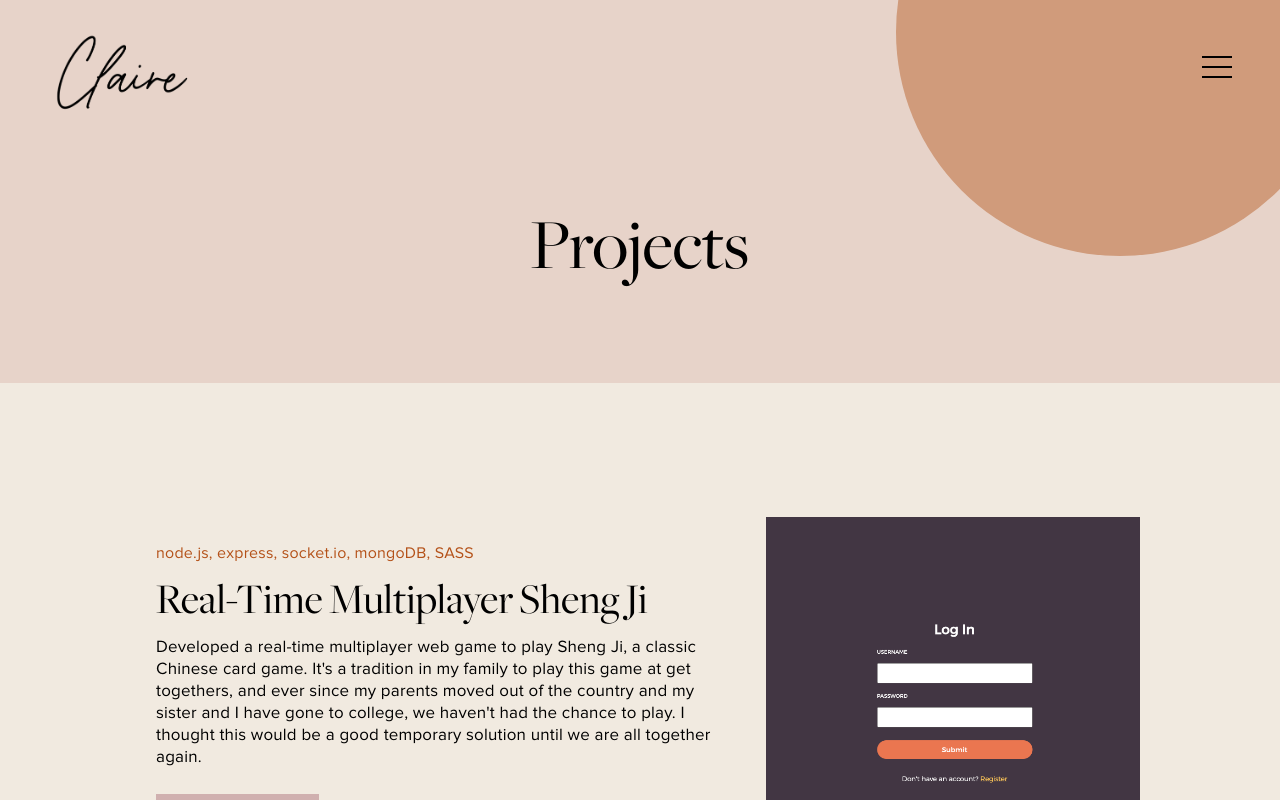
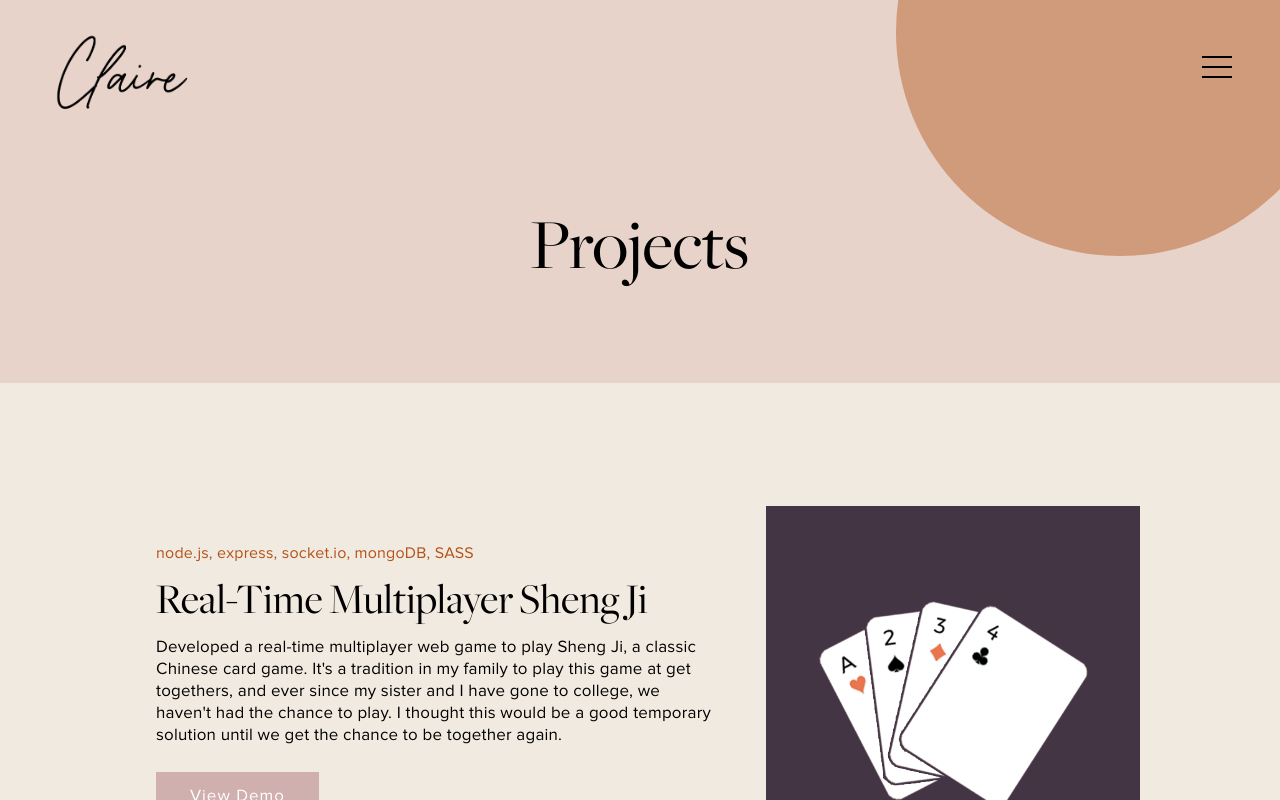
Before and after one commit to clawang/clawang.github.io, a React (Create React App) app: page /work in a window 1280 px wide. Built offline with nearby package versions, Linux system fonts and the light colour scheme.

Commit message:
updated resume

```diff
--- a/src/About.scss
+++ b/src/About.scss
@@ -200,6 +200,19 @@
 		}
 	}
 
+	.tot .gallery-wrapper {
+	 	.gallery-item-wrapper, .gallery-item-wrapper:nth-of-type(even) {
+			flex-direction: column;
+			padding: 0;
+
+			.gallery-item-img, .gallery-item-text {
+				width: 100%;
+				padding: 1em 2em;
+				text-align: center;
+			}
+		}
+	}
+
 	.pop-up img {
 		width: 80%;
 	}
--- a/src/Layouts.js
+++ b/src/Layouts.js
@@ -158,8 +158,8 @@ function Footer(props) {
 	return (
 		<div className="footer">
 			<h1>Contact</h1>
-			<a href="mailto:cyw336@nyu.edu" alt="email" title="Email"><img src={email} /></a>
-			<a href="https://www.linkedin.com/in/clawang/" alt="linkedin" title="LinkedIn"><img src={linkedin} /></a>
+			<a href="mailto:cyw336@nyu.edu" target="_blank" alt="email" title="Email"><img src={email} /></a>
+			<a href="https://www.linkedin.com/in/clawang/" target="_blank" alt="linkedin" title="LinkedIn"><img src={linkedin} /></a>
 		</div>
 	);
 }
--- a/src/Work.js
+++ b/src/Work.js
@@ -16,7 +16,7 @@ const projects = [
 		link: "https://murmuring-plateau-52201.herokuapp.com/",
 		linkText: "View Demo",
 		tags: "node.js, express, socket.io, mongoDB, SASS",
-		description: "Developed a real-time multiplayer web game to play Sheng Ji, a classic Chinese card game. It's a tradition in my family to play this game at get togethers, and ever since my parents moved out of the country and my sister and I have gone to college, we haven't had the chance to play. I thought this would be a good temporary solution until we are all together again."
+		description: "Developed a real-time multiplayer web game to play Sheng Ji, a classic Chinese card game. It's a tradition in my family to play this game at get togethers, and ever since my sister and I have gone to college, we haven't had the chance to play. I thought this would be a good temporary solution until we get the chance to be together again."
 	},
 	{
 		title: "Virtual New York City",
@@ -34,7 +34,7 @@ const projects = [
 		link: "/tot",
 		linkText: "See More",
 		tags: "HTML, CSS, jQuery",
-		description: "During my internship at Twenty Over Ten, I designed and developed a number of websites for various financial advisors. Here are just a few examples."
+		description: "During my internship at Twenty Over Ten, I designed a number of websites for various financial advisors, and developed them by customizing Twenty Over Ten's content management system using CSS and jQuery. Here are just a few examples."
 	},
 	{
 		title: "Portfolio Website",
```
Also changed, not shown: src/media/login.png, src/media/resume.png.
